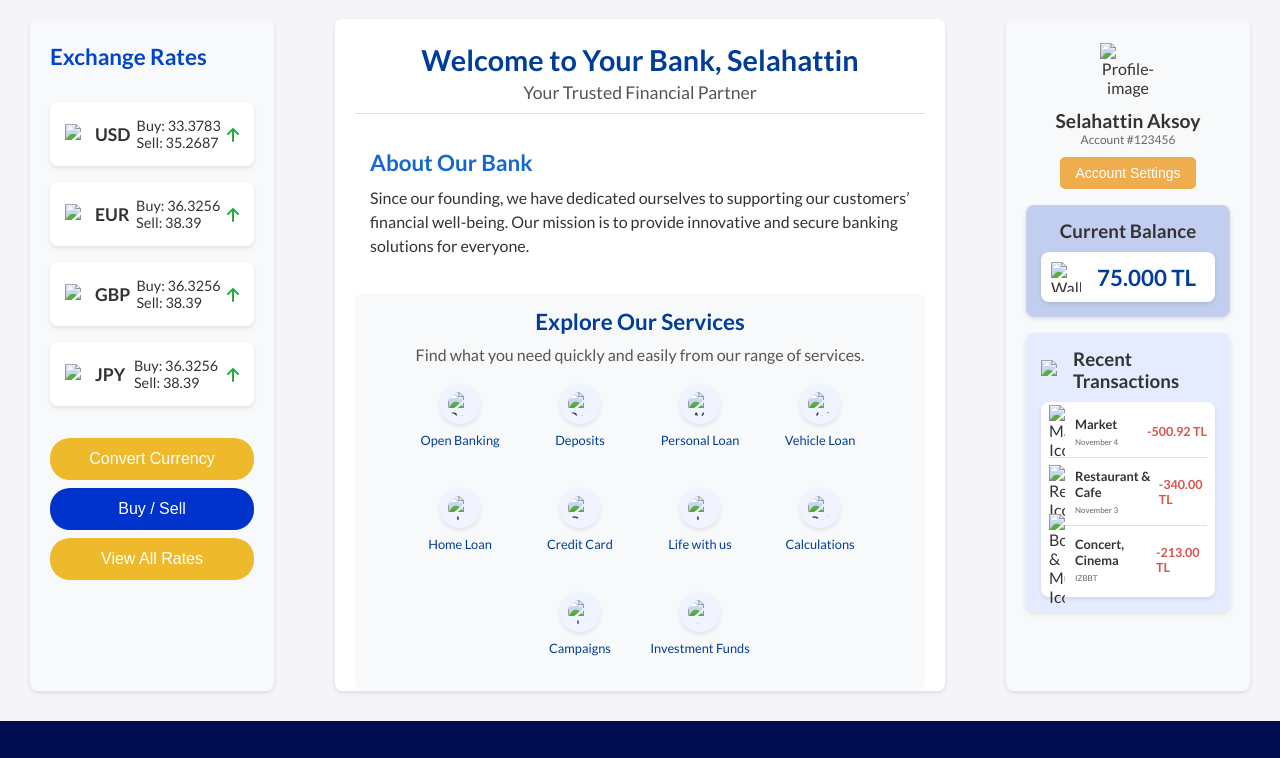
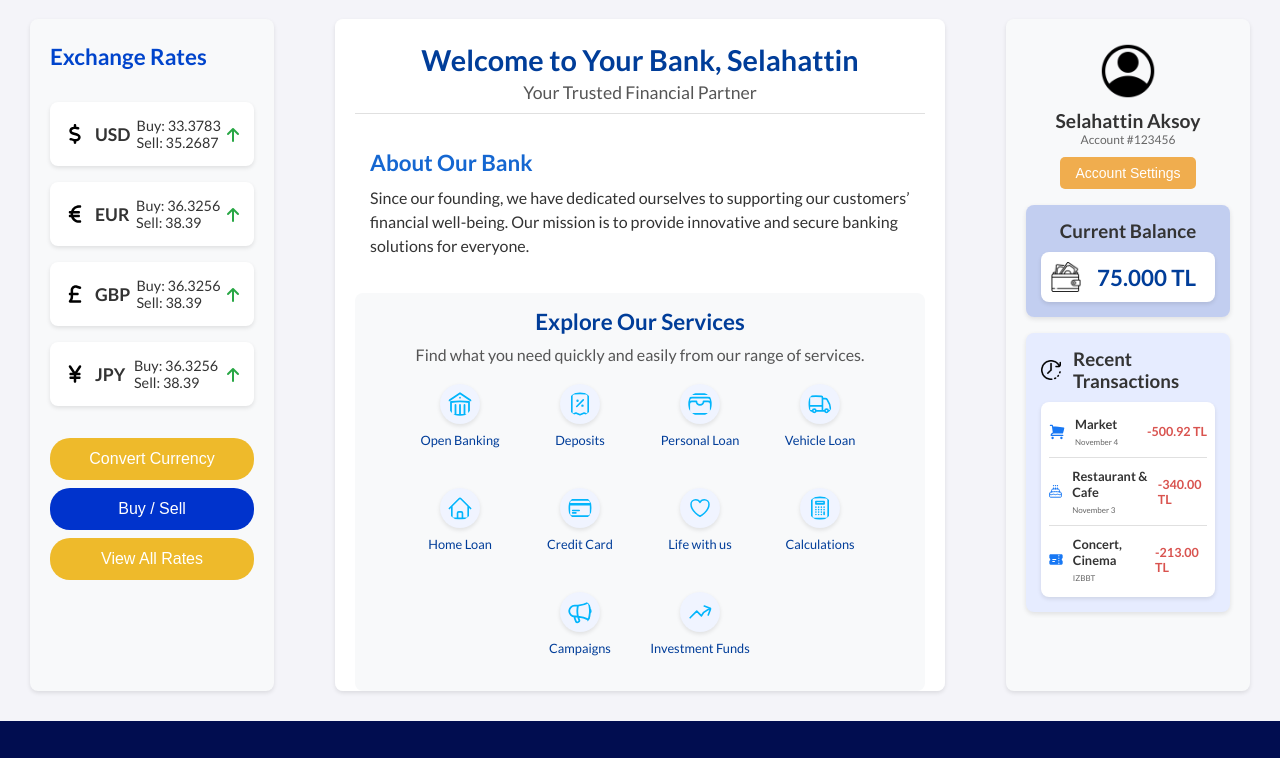
Before and after one commit to begumbasovali/Aksoy-Bank-Website, a plain HTML site: page index.html in a window 1280 px wide. Shown: the part 81-839 px from the top of the page. Drawn offline with nearby package versions, Linux system fonts and the light colour scheme; the site is published under a folder, as on GitHub Pages, so addresses that start at the root find nothing.

Commit message:
icons root updated

```diff
--- a/index.css
+++ b/index.css
@@ -893,14 +893,14 @@ footer {
   /* Sidebar Adjustments */
   .left-sidebar, .right-sidebar {
     width: 25%; /* Slightly wider sidebars on tablets */
-    height: 100vh;
+    height: auto;
   }
 
   /* Middle Part Adjustments */
   .middle-part {
     width: 50%; /* Takes half of the screen */
     padding: 20px;
-    max-height: 100vh;
+    max-height: 85vh;
     overflow-y: auto;
   }
 
--- a/index.html
+++ b/index.html
@@ -26,7 +26,7 @@
     <header>
       <div class="logo-container">
         <img
-          src="/icons/AKSOY-removebg-preview.png"
+          src="icons/AKSOY-removebg-preview.png"
           alt="Aksoy Bank Logo"
           class="logo-image"
         />
@@ -46,7 +46,7 @@
         <div class="currency-card">
           <div class="currency-info">
             <img
-              src="/icons/dollar-sign-solid.svg"
+              src="icons/dollar-sign-solid.svg"
               alt="Dollar Currency Icon"
             />
             <span class="currency-code">USD</span>
@@ -59,7 +59,7 @@
         </div>
         <div class="currency-card">
           <div class="currency-info">
-            <img src="/icons/euro-sign-solid.svg" alt="Euro Currency Icon" />
+            <img src="icons/euro-sign-solid.svg" alt="Euro Currency Icon" />
             <span class="currency-code">EUR</span>
           </div>
           <div class="rates">
@@ -70,7 +70,7 @@
         </div>
         <div class="currency-card">
           <div class="currency-info">
-            <img src="/icons/sterling-sign-solid.svg" alt="Currency Icon" />
+            <img src="icons/sterling-sign-solid.svg" alt="Currency Icon" />
             <span class="currency-code">GBP</span>
           </div>
           <div class="rates">
@@ -82,7 +82,7 @@
 
         <div class="currency-card">
           <div class="currency-info">
-            <img src="/icons/yen-sign-solid.svg" alt="Currency Icon" />
+            <img src="icons/yen-sign-solid.svg" alt="Currency Icon" />
             <span class="currency-code">JPY</span>
           </div>
           <div class="rates">
@@ -118,44 +118,44 @@
           <p>Find what you need quickly and easily from our range of services.</p>
           <div class="icons-grid">
             <div class="icon-item">
-              <img src="/icons/bank.svg" alt="Bank Icon">
+              <img src="icons/bank.svg" alt="Bank Icon">
               <p>Open Banking</p>
             </div>
 
             <div class="icon-item">
-              <img src="/icons/deposit.svg" alt="Percentage Icon">
+              <img src="icons/deposit.svg" alt="Percentage Icon">
               <p>Deposits</p>
             </div>
             <div class="icon-item">
-              <img src="/icons/wallet.svg" alt="Wallet Icon">
+              <img src="icons/wallet.svg" alt="Wallet Icon">
               <p>Personal Loan</p>
             </div>
             <div class="icon-item">
-              <img src="/icons/truck.svg" alt="Vehicle Icon">
+              <img src="icons/truck.svg" alt="Vehicle Icon">
               <p>Vehicle Loan</p>
             </div>
             <div class="icon-item">
-              <img src="/icons/home.svg" alt="Home Icon">
+              <img src="icons/home.svg" alt="Home Icon">
               <p>Home Loan</p>
             </div>
             <div class="icon-item">
-              <img src="/icons/credit-card.svg" alt=" Credit Card">
+              <img src="icons/credit-card.svg" alt=" Credit Card">
               <p>Credit Card</p>
             </div>
             <div class="icon-item">
-              <img src="/icons/heart.svg" alt="Heart Icon">
+              <img src="icons/heart.svg" alt="Heart Icon">
               <p>Life with us</p>
             </div>
             <div class="icon-item">
-              <img src="/icons/calculator.svg" alt=" Calculator Icon">
+              <img src="icons/calculator.svg" alt=" Calculator Icon">
               <p> Calculations</p>
             </div>
             <div class="icon-item">
-              <img src="/icons/notification.svg" alt="Notification Icon">
+              <img src="icons/notification.svg" alt="Notification Icon">
               <p>Campaigns</p>
             </div>
             <div class="icon-item">
-              <img src="/icons/increase.svg" alt="Increse Icon">
+              <img src="icons/increase.svg" alt="Increse Icon">
               <p>Investment Funds</p>
             </div>
           </div>
@@ -172,17 +172,17 @@
               <p>Displaying the highest level of integrity in the way we conduct our business.</p>
             </div>
             <div class="value-item">
-              <img src="/icons/diversity.svg" alt="Diversity Icon">
+              <img src="icons/diversity.svg" alt="Diversity Icon">
               <h4>Diversity</h4>
               <p>Promoting Diversity in the work place and community</p>
             </div>
             <div class="value-item">
-              <img src="/icons/Rocket.svg" alt="RocketIcon">
+              <img src="icons/Rocket.svg" alt="RocketIcon">
               <h4>Technology</h4>
               <p>Harnessing the power of Technology to deliver better customer experience</p>
             </div>
             <div class="value-item">
-              <img src="/icons/Cube.svg" alt="Cube Icon">
+              <img src="icons/Cube.svg" alt="Cube Icon">
               <h4>Digital</h4>
               <p>Setting the standard for the best Corporate Citizenship in the communities we work</p>
             </div>
@@ -193,7 +193,7 @@
           <p>Explore the range of financial services we offer to support your financial goals. From personal loans to investment plans, we provide solutions to help you manage and grow your wealth effectively.</p>
           <div class="services-grid">
             <div class="service-item">
-              <img src="/icons/personal.png" alt="Loan Icon">
+              <img src="icons/personal.png" alt="Loan Icon">
               <h4>Personal Loans</h4>
               <p>Flexible loan options to meet your financial needs.</p>
               <ul>
@@ -203,7 +203,7 @@
               </ul>
             </div>
             <div class="service-item">
-              <img src="/icons/investment.png" alt="Investment Icon">
+              <img src="icons/investment.png" alt="Investment Icon">
               <h4>Investment Planning</h4>
               <p>Our team of experts will help you make informed investment decisions.</p>
               <ul>
@@ -213,7 +213,7 @@
               </ul>
             </div>
             <div class="service-item">
-              <img src="/icons/money.png" alt="Money Icon">
+              <img src="icons/money.png" alt="Money Icon">
               <h4>Savings Accounts</h4>
               <p>Secure savings options for your financial future.</p>
               <ul>
@@ -230,13 +230,13 @@
           <p>Choose from our range of credit cards designed to suit your needs.</p>
           <div class="cards-container">
             <div class="card-box">
-              <img src="/icons/Card-3.png" alt="Credit Card 1">
+              <img src="icons/Card-3.png" alt="Credit Card 1">
             </div>
             <div class="card-box">
-              <img src="/icons/Card-4.png" alt="Credit Card 1">
+              <img src="icons/Card-4.png" alt="Credit Card 1">
             </div>
             <div class="card-box">
-              <img src="/icons/Card-1.png" alt="Credit Card 1">
+              <img src="icons/Card-1.png" alt="Credit Card 1">
             </div>
           </div>
         </section>
@@ -258,7 +258,7 @@
       <aside class="right-sidebar">
         <!-- User Profile Section -->
         <div class="profile">
-          <img src="/icons/account.png" alt="Profile-image" />
+          <img src="icons/account.png" alt="Profile-image" />
           <p class="user-name">Selahattin Aksoy</p>
           <p class="user-id">Account #123456</p>
           <button class="button-settings">Account Settings</button>
@@ -267,20 +267,20 @@
         <div class="account-balance">
           <h3>Current Balance</h3>
           <div class="balance-info">
-            <img src="/icons/wallet.png" alt="Wallet Icon" />
+            <img src="icons/wallet.png" alt="Wallet Icon" />
             <p class="balance-amount">75.000 TL</p>
           </div>
         </div>
         <!--Recent Transaction Section-->
         <div class="recent-transactions">
             <div class="recent-transactions-title">
-                <img src="/icons/wall-clock.png" alt="Clock Icon">
+                <img src="icons/wall-clock.png" alt="Clock Icon">
                 <h3>Recent Transactions</h3>
             </div>
             <ul>
               <li>
                 <div class="transaction-icon">
-                  <img src="/icons/shopping-cart.svg" alt="Market Icon">
+                  <img src="icons/shopping-cart.svg" alt="Market Icon">
                 </div>
                 <div class="transaction-details">
                   <p class="transaction-category">Market</p>
@@ -290,7 +290,7 @@
               </li>
               <li>
                 <div class="transaction-icon">
-                  <img src="/icons/cake.svg" alt="Restaurant Icon">
+                  <img src="icons/cake.svg" alt="Restaurant Icon">
                 </div>
                 <div class="transaction-details">
                   <p class="transaction-category">Restaurant & Cafe</p>
@@ -300,7 +300,7 @@
               </li>
               <li>
                 <div class="transaction-icon">
-                  <img src="/icons/ticket.svg" alt="Books & Music Icon">
+                  <img src="icons/ticket.svg" alt="Books & Music Icon">
                 </div>
                 <div class="transaction-details">
                   <p class="transaction-category">Concert, Cinema</p>
--- a/styles/general.css
+++ /dev/null
@@ -1,18 +0,0 @@
-/* General Reset */
-* {
-  margin: 0;
-  padding: 0;
-  box-sizing: border-box;
-}
-
-body {
-  /* This style below will be inherited */
-  font-family: 'Lato', sans-serif;
-  background-color: #f4f4f9;
-  color: #333;
-  font-weight: 400; /* Regular weight for body text */
-  min-height: 100vh;
-  border-bottom: 1px solid #ccc;
-
-
-}
```
Also changed, not shown: icons/Card-1.svg (deleted), icons/Card-2.png (deleted), icons/banknot.svg (deleted), icons/circle-stack.svg (deleted), icons/currency-euro.png (deleted), icons/kalp.png (deleted), icons/shopping-cart-empty.svg (deleted), icons/user.png (deleted), styles/footer.css (deleted), styles/header.css (deleted), styles/left-sidebar.css (deleted), styles/main.css (deleted), styles/right-sidebar.css (deleted), 1 other file.
